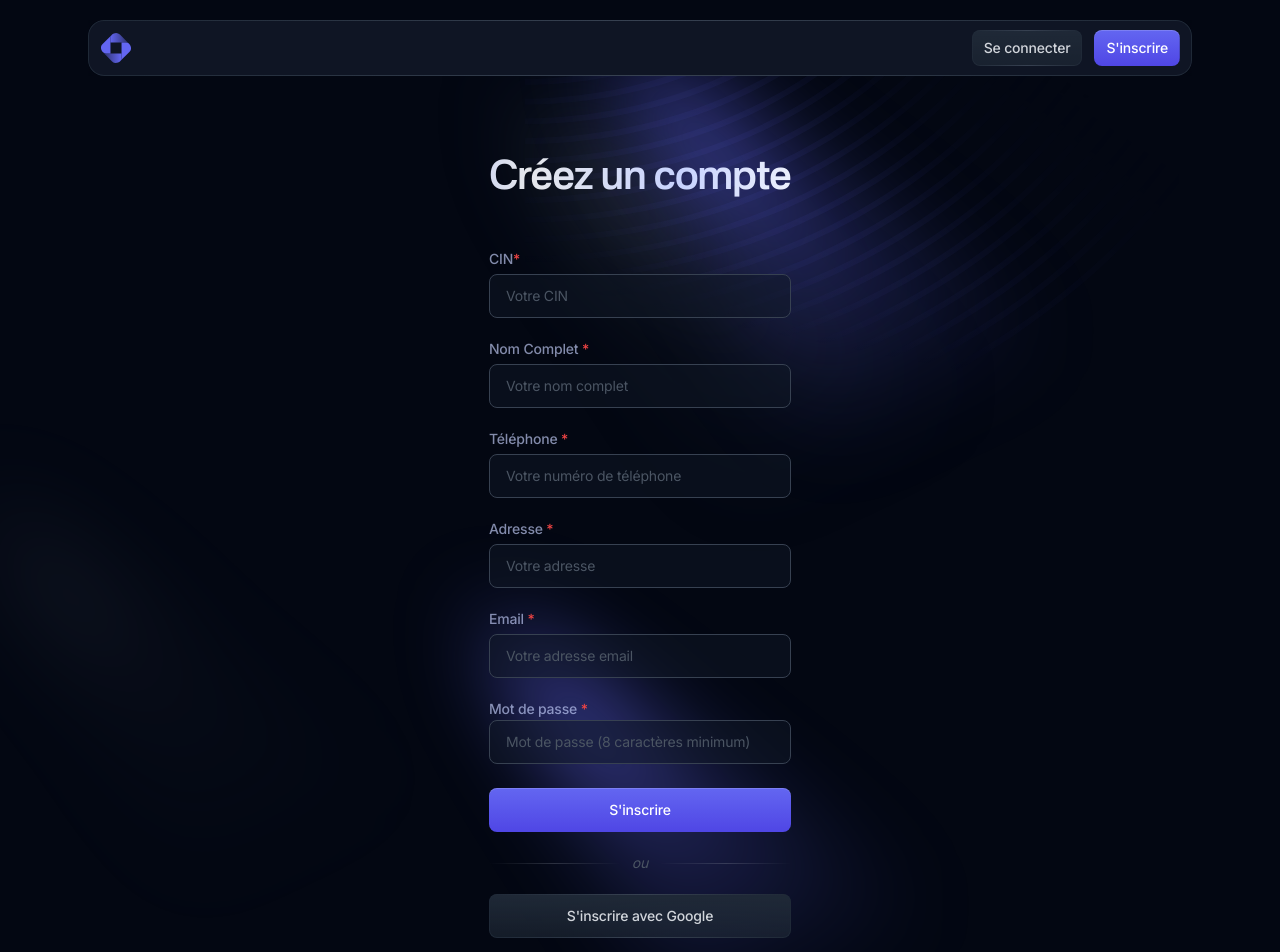
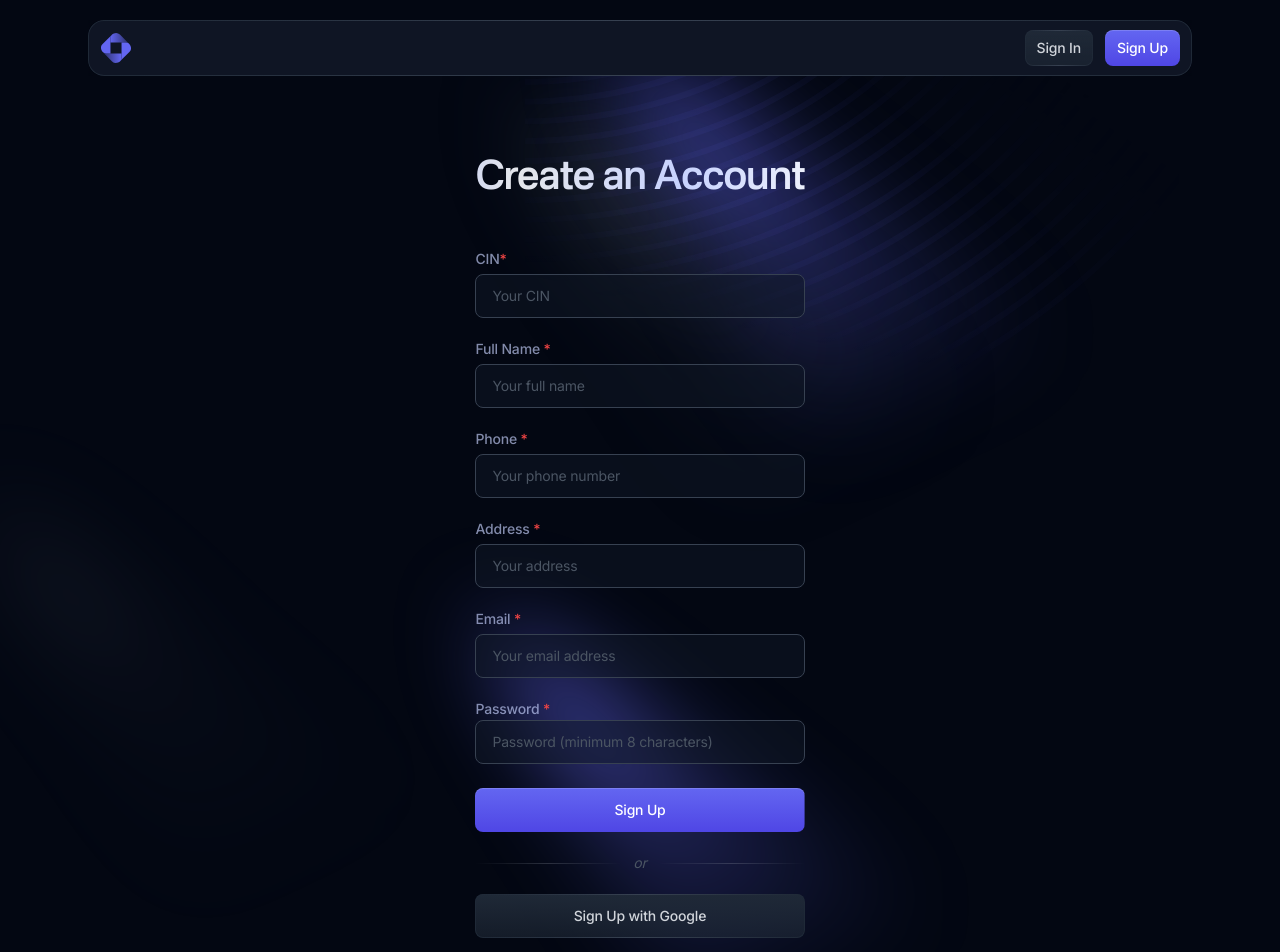
Before and after one commit to ImaniMourad/location_voitures, a Next.js app in the folder frontend/: page /signup in a window 1280 px wide. Shown: the top 952 px of the page. Built offline with nearby package versions, Linux system fonts and the light colour scheme.

Commit message:
translate authentication pages to English

```diff
--- a/frontend/app/(auth)/reset-password/page.tsx
+++ b/frontend/app/(auth)/reset-password/page.tsx
@@ -13,7 +13,7 @@ export default function ResetPassword() {
           {/* Section header */}
           <div className="pb-12 text-center">
             <h1 className="animate-[gradient_6s_linear_infinite] bg-[linear-gradient(to_right,theme(colors.gray.200),theme(colors.indigo.200),theme(colors.gray.50),theme(colors.indigo.300),theme(colors.gray.200))] bg-[length:200%_auto] bg-clip-text font-nacelle text-3xl font-semibold text-transparent md:text-4xl">
-              Réinitialisez votre mot de passe
+              Reset Your Password
             </h1>
           </div>
           {/* Contact form */}
@@ -29,12 +29,12 @@ export default function ResetPassword() {
                 id="email"
                 type="email"
                 className="form-input w-full"
-                placeholder="Votre email"
+                placeholder="Your email"
               />
             </div>
             <div className="mt-6">
               <button className="btn w-full bg-gradient-to-t from-indigo-600 to-indigo-500 bg-[length:100%_100%] bg-[bottom] text-white shadow-[inset_0px_1px_0px_0px_theme(colors.white/.16)] hover:bg-[length:100%_150%]">
-                Réinitialiser le mot de passe
+                Reset Password
               </button>
             </div>
           </form>
--- a/frontend/app/(auth)/signin/page.tsx
+++ b/frontend/app/(auth)/signin/page.tsx
@@ -39,7 +39,7 @@ export default function SignIn() {
                     className="block text-sm font-medium text-indigo-200/65"
                     htmlFor="password"
                   >
-                    Mot de passe
+                    Password
                   </label>
                 </div>
                 <input
@@ -54,7 +54,7 @@ export default function SignIn() {
                     className="text-sm text-gray-600 hover:underline hover:text-blue-500"
                     href="/reset-password"
                   >
-                    Mot de passe oublié ?
+                    Forgot password?
                   </Link>
               </div>
             </div>
@@ -66,15 +66,15 @@ export default function SignIn() {
                 or
               </div>
               <button className="btn relative w-full bg-gradient-to-b from-gray-800 to-gray-800/60 bg-[length:100%_100%] bg-[bottom] text-gray-300 before:pointer-events-none before:absolute before:inset-0 before:rounded-[inherit] before:border before:border-transparent before:[background:linear-gradient(to_right,theme(colors.gray.800),theme(colors.gray.700),theme(colors.gray.800))_border-box] before:[mask-composite:exclude_!important] before:[mask:linear-gradient(white_0_0)_padding-box,_linear-gradient(white_0_0)] hover:bg-[length:100%_150%]">
-                Se connecter avec Google
+                Sign in with Google
               </button>
             </div>
           </form>
           {/* Bottom link */}
           <div className="mt-6 text-center text-sm text-indigo-200/65">
-              Vous n'avez pas de compte ?{" "}
+              Don't have an account?{" "}
             <Link className="font-medium text-indigo-500" href="/signup">
-              S'inscrire
+              Sign up
             </Link>
           </div>
         </div>
--- a/frontend/app/(auth)/signup/page.tsx
+++ b/frontend/app/(auth)/signup/page.tsx
@@ -1,4 +1,4 @@
-"use client"; // Ajoutez cette directive en haut du fichier
+"use client"; // Add this directive at the top of the file
 
 import { FormEvent } from "react";
 import Link from "next/link";
@@ -24,7 +24,7 @@ export default function SignUp() {
         {/* Section header */}
         <div className="pb-12 text-center">
           <h1 className="animate-[gradient_6s_linear_infinite] bg-[linear-gradient(to_right,theme(colors.gray.200),theme(colors.indigo.200),theme(colors.gray.50),theme(colors.indigo.300),theme(colors.gray.200))] bg-[length:200%_auto] bg-clip-text font-nacelle text-3xl font-semibold text-transparent md:text-4xl">
-            Créez un compte
+            Create an Account
           </h1>
         </div>
         {/* Contact form */}
@@ -41,7 +41,7 @@ export default function SignUp() {
               name="cin"
               type="text"
               className="form-input w-full"
-              placeholder="Votre CIN"
+              placeholder="Your CIN"
               required
             />
           </div>
@@ -50,14 +50,14 @@ export default function SignUp() {
               className="mb-1 block text-sm font-medium text-indigo-200/65"
               htmlFor="fullname"
             >
-              Nom Complet <span className="text-red-500">*</span>
+              Full Name <span className="text-red-500">*</span>
             </label>
             <input
               id="fullname"
               name="fullname"
               type="text"
               className="form-input w-full"
-              placeholder="Votre nom complet"
+              placeholder="Your full name"
               required
             />
           </div>
@@ -66,14 +66,14 @@ export default function SignUp() {
               className="mb-1 block text-sm font-medium text-indigo-200/65"
               htmlFor="phone"
             >
-              Téléphone <span className="text-red-500">*</span>
+              Phone <span className="text-red-500">*</span>
             </label>
             <input
               id="phone"
               name="phone"
               type="text"
               className="form-input w-full"
-              placeholder="Votre numéro de téléphone"
+              placeholder="Your phone number"
               required
             />
           </div>
@@ -82,14 +82,14 @@ export default function SignUp() {
               className="mb-1 block text-sm font-medium text-indigo-200/65"
               htmlFor="address"
             >
-              Adresse <span className="text-red-500">*</span>
+              Address <span className="text-red-500">*</span>
             </label>
             <input
               id="address"
               name="address"
               type="text"
               className="form-input w-full"
-              placeholder="Votre adresse"
+              placeholder="Your address"
               required
             />
           </div>
@@ -105,7 +105,7 @@ export default function SignUp() {
               name="email"
               type="email"
               className="form-input w-full"
-              placeholder="Votre adresse email"
+              placeholder="Your email address"
               required
             />
           </div>
@@ -114,34 +114,34 @@ export default function SignUp() {
               className="block text-sm font-medium text-indigo-200/65"
               htmlFor="password"
             >
-              Mot de passe <span className="text-red-500">*</span>
+              Password <span className="text-red-500">*</span>
             </label>
             <input
               id="password"
               name="password"
               type="password"
               className="form-input w-full"
-              placeholder="Mot de passe (8 caractères minimum)"
+              placeholder="Password (minimum 8 characters)"
               required
             />
           </div>
         </div>
         <div className="mt-6 space-y-5">
           <button className="btn w-full bg-gradient-to-t from-indigo-600 to-indigo-500 bg-[length:100%_100%] bg-[bottom] text-white shadow-[inset_0px_1px_0px_0px_theme(colors.white/.16)] hover:bg-[length:100%_150%]">
-            S'inscrire
+            Sign Up
           </button>
           <div className="flex items-center gap-3 text-center text-sm italic text-gray-600 before:h-px before:flex-1 before:bg-gradient-to-r before:from-transparent before:via-gray-400/25 after:h-px after:flex-1 after:bg-gradient-to-r after:from-transparent after:via-gray-400/25">
-            ou
+            or
           </div>
           <button className="btn relative w-full bg-gradient-to-b from-gray-800 to-gray-800/60 bg-[length:100%_100%] bg-[bottom] text-gray-300 before:pointer-events-none before:absolute before:inset-0 before:rounded-[inherit] before:border before:border-transparent before:[background:linear-gradient(to_right,theme(colors.gray.800),theme(colors.gray.700),theme(colors.gray.800))_border-box] before:[mask-composite:exclude_!important] before:[mask:linear-gradient(white_0_0)_padding-box,_linear-gradient(white_0_0)] hover:bg-[length:100%_150%]">
-            S'inscrire avec Google
+            Sign Up with Google
           </button>
         </div>
         {/* Bottom link */}
         <div className="mt-6 text-center text-sm text-indigo-200/65">
-          Vous avez déjà un compte ?{" "}
+          Already have an account?{" "}
           <Link className="font-medium text-indigo-500" href="/signin">
-            Connectez-vous
+            Sign In
           </Link>
         </div>
       </div>
--- a/frontend/components/ui/header.tsx
+++ b/frontend/components/ui/header.tsx
@@ -20,7 +20,7 @@ export default function Header() {
                 href="/signin"
                 className="btn-sm relative bg-gradient-to-b from-gray-800 to-gray-800/60 bg-[length:100%_100%] bg-[bottom] py-[5px] text-gray-300 before:pointer-events-none before:absolute before:inset-0 before:rounded-[inherit] before:border before:border-transparent before:[background:linear-gradient(to_right,theme(colors.gray.800),theme(colors.gray.700),theme(colors.gray.800))_border-box] before:[mask-composite:exclude_!important] before:[mask:linear-gradient(white_0_0)_padding-box,_linear-gradient(white_0_0)] hover:bg-[length:100%_150%]"
               >
-                Se connecter
+                Sign In
               </Link>
             </li>
             <li>
@@ -28,7 +28,7 @@ export default function Header() {
                 href="/signup"
                 className="btn-sm bg-gradient-to-t from-indigo-600 to-indigo-500 bg-[length:100%_100%] bg-[bottom] py-[5px] text-white shadow-[inset_0px_1px_0px_0px_theme(colors.white/.16)] hover:bg-[length:100%_150%]"
               >
-                S'inscrire
+                Sign Up
               </Link>
             </li>
           </ul>
--- a/frontend/package.json
+++ b/frontend/package.json
@@ -14,6 +14,7 @@
     "@types/react": "^18.2.42",
     "@types/react-dom": "^18.2.17",
     "aos": "^3.0.0-beta.6",
+    "frontend": "file:",
     "next": "^14.2.7",
     "react": "^18.3.1",
     "react-dom": "^18.3.1",
```
Also changed, not shown: 2 other files (tests, documents, lock files or other folders).
